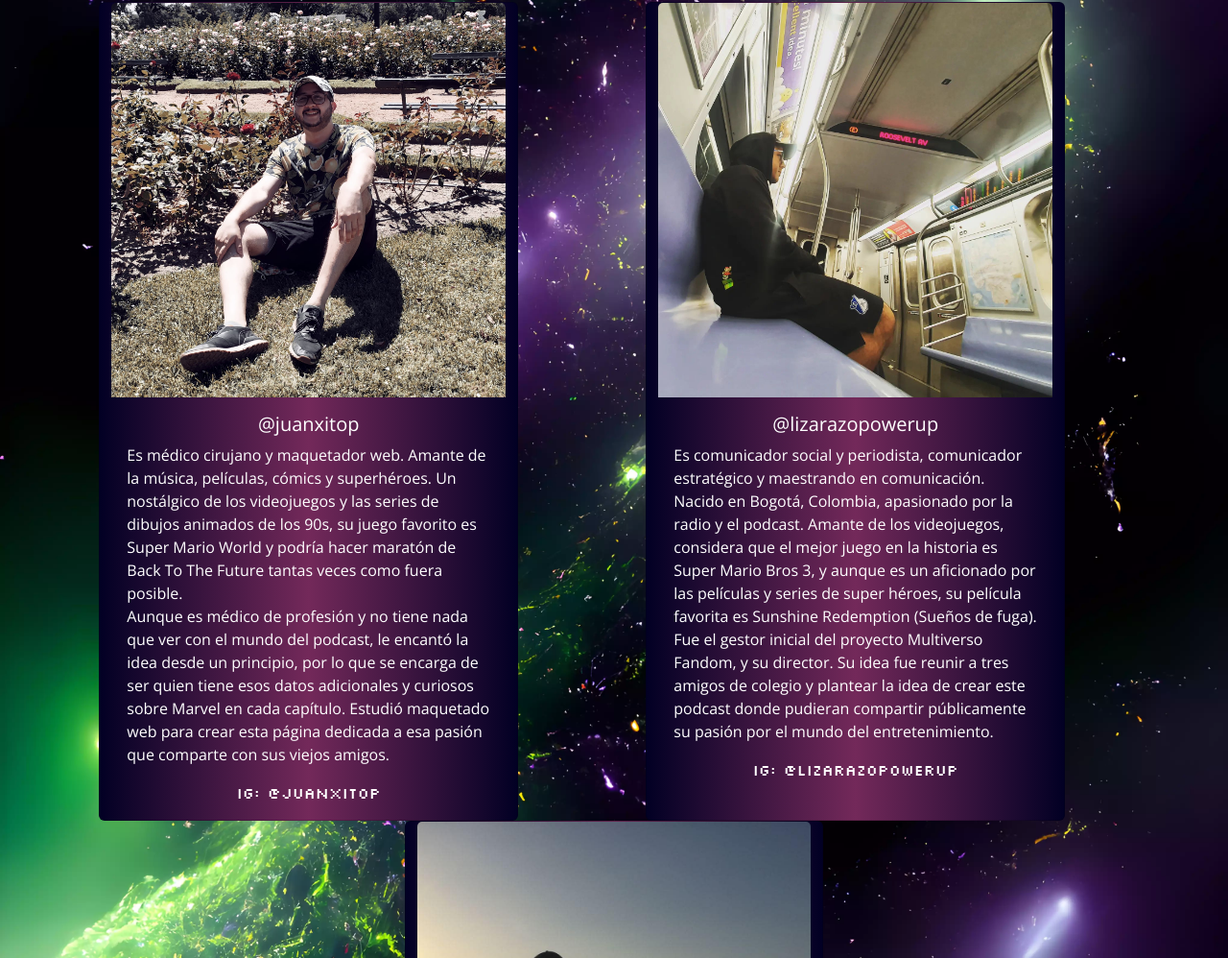
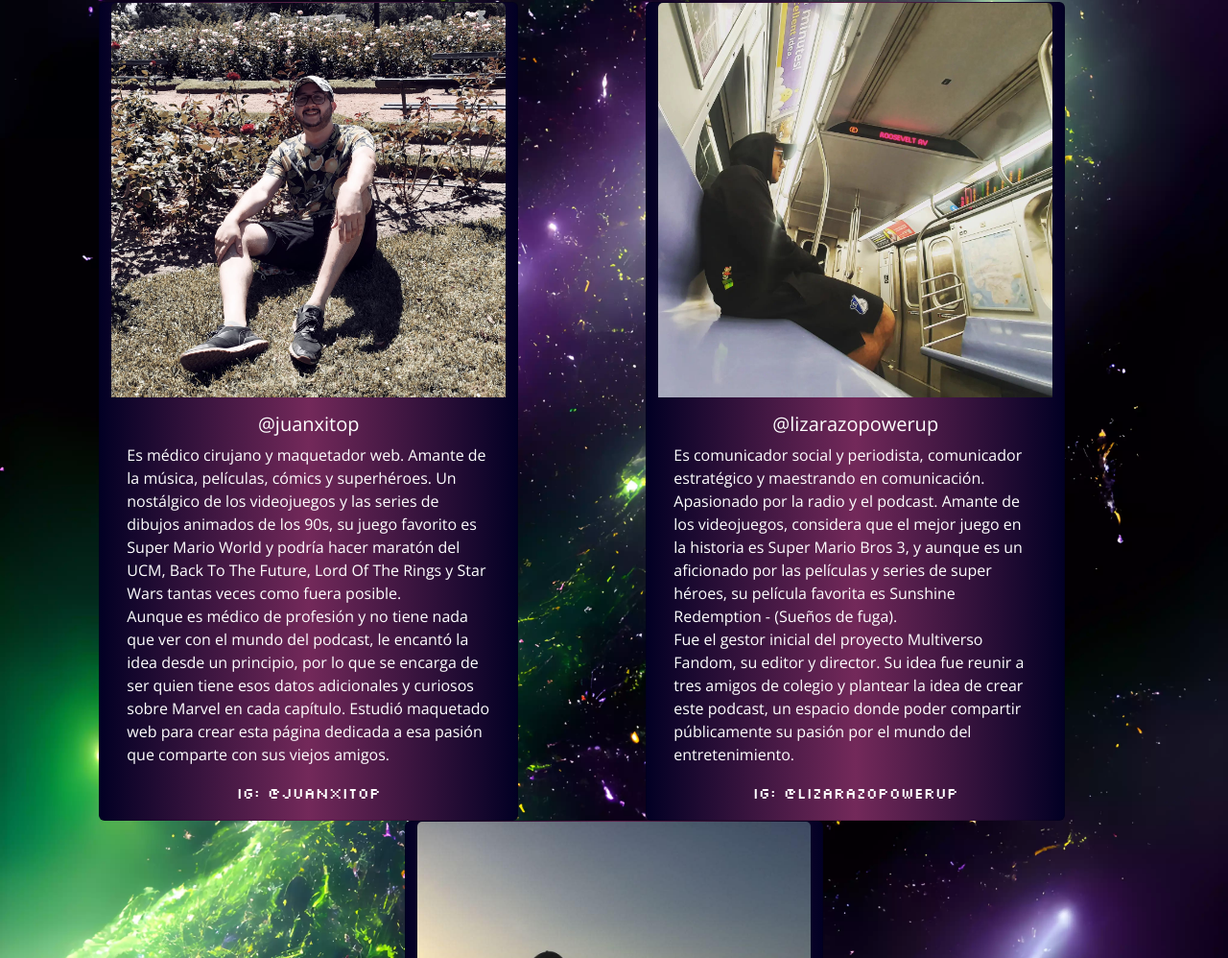
Before and after one commit to JuanHerreraJ/PreEntrega2HerreraJimenez, a website: page menu/nosotros.html in a window 1280 px wide. Shown: the part 198-1196 px from the top of the page at 96% size. Drawn offline with nearby package versions, Linux system fonts and the light colour scheme.

Commit message:
correcciones de typo en nosotros

```diff
--- a/menu/nosotros.html
+++ b/menu/nosotros.html
@@ -53,7 +53,7 @@
         <img src="../src/imgperfiljuan.jpeg" class="card-img-top" alt="...">
       <div class="card-body">
         <h5 class="card-title titulo__terciario centrado">@juanxitop</h5>
-        <p class="card-text">Es médico cirujano y maquetador web. Amante de la música, películas, cómics y superhéroes. Un nostálgico de los videojuegos y las series de dibujos animados de los 90s, su juego favorito es Super Mario World y podría hacer maratón de Back To The Future tantas veces como fuera posible.
+        <p class="card-text">Es médico cirujano y maquetador web. Amante de la música, películas, cómics y superhéroes. Un nostálgico de los videojuegos y las series de dibujos animados de los 90s, su juego favorito es Super Mario World y podría hacer maratón del UCM, Back To The Future, Lord Of The Rings y Star Wars tantas veces como fuera posible.
         <br>
         Aunque es médico de profesión y no tiene nada que ver con el mundo del podcast, le encantó la idea desde un principio, por lo que se encarga de ser quien tiene esos datos adicionales y curiosos sobre Marvel en cada capítulo. Estudió maquetado web para crear esta página dedicada a esa pasión que comparte con sus viejos amigos.</p>
         <a href="https://www.instagram.com/juanxitop" class="main__datos__btn" target="_blank">IG: @juanxitop</a>
@@ -64,9 +64,9 @@
         <img src="../src/imgperfilrodrigo.jpeg" class="card-img-top" alt="...">
       <div class="card-body">
         <h5 class="card-title titulo__terciario centrado">@lizarazopowerup</h5>
-        <p class="card-text">Es comunicador social y periodista, comunicador estratégico y maestrando en comunicación. Nacido en Bogotá, Colombia, apasionado por la radio y el podcast. Amante de los videojuegos, considera que el mejor juego en la historia es Super Mario Bros 3, y aunque es un aficionado por las películas y series de super héroes, su película favorita es Sunshine Redemption (Sueños de fuga).
+        <p class="card-text">Es comunicador social y periodista, comunicador estratégico y maestrando en comunicación. Apasionado por la radio y el podcast. Amante de los videojuegos, considera que el mejor juego en la historia es Super Mario Bros 3, y aunque es un aficionado por las películas y series de super héroes, su película favorita es Sunshine Redemption - (Sueños de fuga).
         <br>
-        Fue el gestor inicial del proyecto Multiverso Fandom, y su director. Su idea fue reunir a tres amigos de colegio y plantear la idea de crear este podcast donde pudieran compartir públicamente su pasión por el mundo del entretenimiento.</p>
+        Fue el gestor inicial del proyecto Multiverso Fandom, su editor y director. Su idea fue reunir a tres amigos de colegio y plantear la idea de crear este podcast, un espacio donde poder compartir públicamente su pasión por el mundo del entretenimiento.</p>
         <a href="https://www.instagram.com/lizarazopowerup" class="main__datos__btn" target="_blank">IG: @lizarazopowerup</a>
       </div>
       </div>
@@ -75,9 +75,9 @@
         <img src="../src/imgperfiljairo.jpeg" class="card-img-top" alt="...">
       <div class="card-body">
         <h5 class="card-title titulo__terciario centrado">@jairo.serrano15</h5>
-        <p class="card-text">Es diseñador industrial y actualmente se desempeña como director de mercadeo. Un apasionado de hacer ejercicio, cantar y tocar la guitarra. Es fan # 1 de Batman y su sueño desde niño es ser como él, tanto así, que se tatuó una batiseñal en su brazo. Su película favorita es Batman - Dark Knight Rises (por obvias razones).
+        <p class="card-text">Es diseñador industrial y actualmente se desempeña como director de mercadeo. Un apasionado de hacer ejercicio, cantar y tocar la guitarra. Es fan # 1 de Batman y su sueño desde niño es ser como él, tanto así, que se tatuó una batiseñal en su brazo. Su película favorita es Batman - Dark Knight Rises (obviamente).
         <br>
-        En nuestro podcast, podríamos decir que es el encargado de no darle crédito al Universo Cinematográfico de Marvel, porque como buen amante de DC cómics, no hay nada mejor que DC. Aún así “intenta” comprender a Marvel desde una perspectiva imparcial.</p>
+        En nuestro podcast, podríamos decir que es el encargado de no darle suficiente crédito al UCM - Universo Cinematográfico de Marvel, porque como buen amante de DC cómics, no hay nada mejor que DC. Aún así “intenta comprender a Marvel" desde una perspectiva imparcial y cada tanto admite que DC no hace las cosas tan bien.</p>
         <a href="https://www.instagram.com/jairo.serrano15" class="main__datos__btn" target="_blank">IG: @jairo.serrano15</a>
       </div>
       </div>
```
